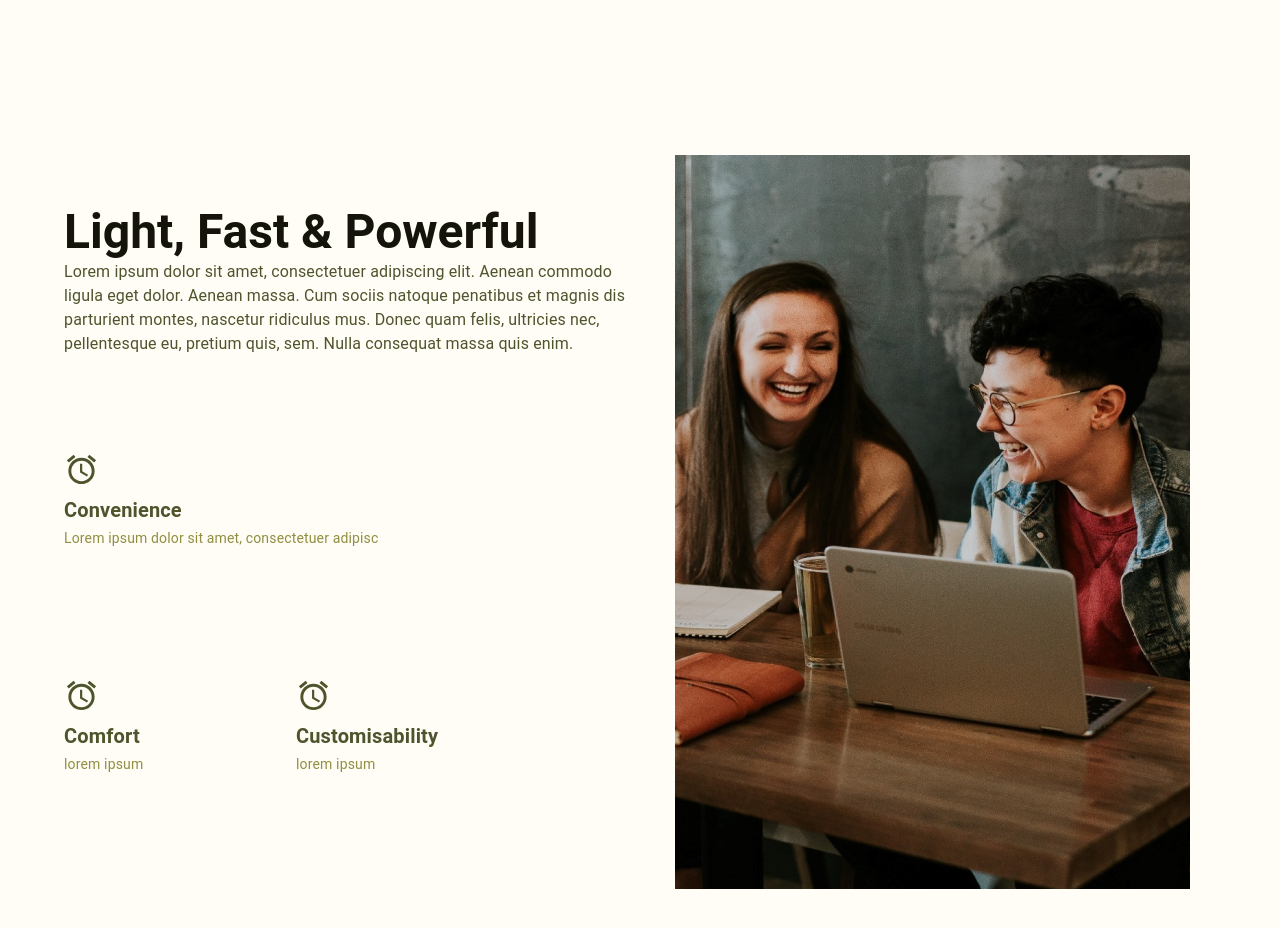
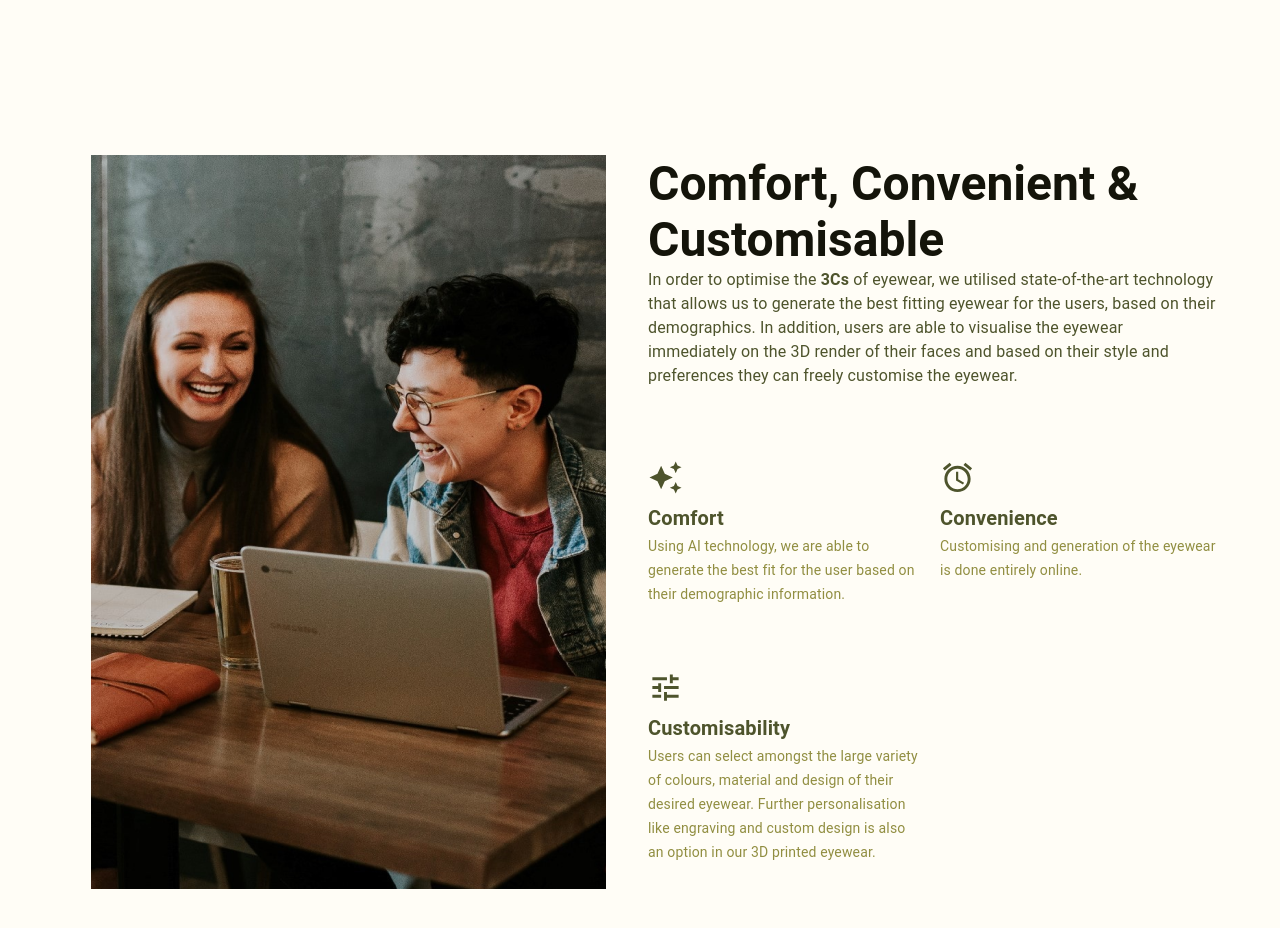
Before and after one commit to gzyon/3D-Printed-Eyewear, a React (Create React App) app in the folder capstone-website/: page / in a window 1280 px wide. Shown: the part 1300-2228 px from the top of the page. Built offline with nearby package versions, Linux system fonts and the light colour scheme.

Commit message:
added content:

```diff
--- a/capstone-website/src/Components/DescItem/DescItem.js
+++ b/capstone-website/src/Components/DescItem/DescItem.js
@@ -2,7 +2,7 @@ import React from 'react'
 import { Typography, Box } from '@mui/material'
 const DescItem = ({ title, content, icon }) => {
     return (
-        <Box py={4}>
+        <Box py={3}>
             {icon}
             <Typography variant='h6' component='h6'>
                 <b>{title}</b>
--- a/capstone-website/src/Pages/HomePage.js
+++ b/capstone-website/src/Pages/HomePage.js
@@ -17,6 +17,8 @@ import { ThemeProvider, createTheme } from '@mui/material/styles'
 
 // icons
 import AccessAlarmOutlinedIcon from '@mui/icons-material/AccessAlarmOutlined';
+import TuneIcon from '@mui/icons-material/Tune';
+import AutoAwesomeIcon from '@mui/icons-material/AutoAwesome';
 
 const { palette } = createTheme();
 const { augmentColor } = palette;
@@ -80,11 +82,10 @@ const HomePage = (props) => {
                             >
                                 <Box>
                                     <Typography variant="h3" component="h1" color="#14140A">
-                                        <b>Introduce Your Product Quickly & Effectively</b>
+                                        <b>Customisable, Ergonomic eyewear</b>
                                     </Typography>
                                     <Typography variant="body1" component="body1" color="darkGreen">
-                                        Lorem ipsum dolor sit amet, consectetuer adipiscing elit. Aenean commodo ligula eget dolor. Aenean massa. Cum sociis natoque penatibus et magnis dis parturient montes, nascetur ridiculus
-    mus. Donec quam felis, ultricies nec, pellentesque eu, pretium quis, sem. Nulla consequat massa quis enim.
+                                        Here at Olive Eyecare and Wellness, we are invested in the comfort and aesthetics of our customers eyewear. We believe that eyewear can be both stylish and comfortable at the same time. With our unique 3D rendering technology and state-of-the-art AI, we will generate eyewear most suited for our customers.
                                     </Typography>
                                     <Grid columns={2} mt={4}>
                                         <Button m={2} variant="contained" color="darkGreen">Purchase Now</Button>
@@ -119,47 +120,49 @@ const HomePage = (props) => {
                                 item
                                 xs={8}
                                 display="flex"
+                                justifyContent={'center'}
+                                alignItems={'center'}
+                            >
+                                <img src={landingImage} className="bigPic"/>
+                                {/* <Abc fontSize="large" /> replace with own image later */}
+                            </Grid>
+                            <Grid
+                                item
+                                xs={8}
+                                display="flex"
                                 justifyContent={'left'}
                                 alignItems="center"
+                                ref={ref}
                             >
                                 <Box>
-                                    <Typography variant="h3" component="h1" color="#14140A" ref={ref}>
-                                        <b>Light, Fast & Powerful</b>
+                                    <Typography variant="h3" component="h1" color="#14140A" >
+                                        <b> Comfort, Convenient & Customisable</b>
                                     </Typography>
                                     <Typography variant="body1" component="body1" color="darkGreen">
-                                        Lorem ipsum dolor sit amet, consectetuer adipiscing elit. Aenean commodo ligula eget dolor. Aenean massa. Cum sociis natoque penatibus et magnis dis parturient montes, nascetur ridiculus
-    mus. Donec quam felis, ultricies nec, pellentesque eu, pretium quis, sem. Nulla consequat massa quis enim.
+                                        In order to optimise the <b>3Cs</b> of eyewear, we utilised state-of-the-art technology that allows us to generate the best fitting eyewear for the users, based on their demographics. In addition, users are able to visualise the eyewear immediately on the 3D render of their faces and based on their style and preferences they can freely customise the eyewear.
                                     </Typography>
-                                    <Grid container columns={2} mt={4} direction='column' display='-webkit-inline-box'>
-                                        <Grid item m='32px 32px 32px 0px' maxWidth='200px' minWidth='200px'>
-                                            <DescItem title='Convenience'
-                                                content=' Lorem ipsum dolor sit amet, consectetuer adipisc'
-                                                icon={<AccessAlarmOutlinedIcon fontSize='large' color="darkGreen"/>}
+                                    <Grid container columns={2} spacing={2} mt={4} direction='column' display='-webkit-inline-box'>
+                                        <Grid item xs={1}>
+                                            <DescItem title='Comfort'
+                                                content='Using AI technology, we are able to generate the best fit for the user based on their demographic information.'
+                                                icon={<AutoAwesomeIcon fontSize='large' color="darkGreen"/>}
                                             />
                                          </Grid>
-                                        <Grid item m='32px 32px 32px 0px' maxWidth='200px' minWidth='200px'>
-                                        <DescItem title='Comfort' content='lorem ipsum'
+                                        <Grid item xs={1}>
+                                        <DescItem title='Convenience'
+                                            content='Customising and generation of the eyewear is done entirely online.'
                                             icon={<AccessAlarmOutlinedIcon fontSize='large' color="darkGreen"/>}
                                         />
                                         </Grid>
-                                        <Grid item m='32px 32px 32px 0px' maxWidth='200px' minWidth='200px'>
-                                        <DescItem title='Customisability' content='lorem ipsum'
-                                            icon={<AccessAlarmOutlinedIcon fontSize='large' color="darkGreen"/>}
+                                        <Grid item xs={1}>
+                                        <DescItem title='Customisability'
+                                            content='Users can select amongst the large variety of colours, material and design of their desired eyewear. Further personalisation like engraving and custom design is also an option in our 3D printed eyewear.'
+                                            icon={<TuneIcon fontSize='large' color="darkGreen"/>}
                                         />
                                         </Grid>
                                     </Grid>
 
                                 </Box>
-                            </Grid>
-                            <Grid
-                                item
-                                xs={8}
-                                display="flex"
-                                justifyContent={'center'}
-                                alignItems={'center'}
-                            >
-                                <img src={landingImage} className="bigPic"/>
-                                {/* <Abc fontSize="large" /> replace with own image later */}
                             </Grid>
                         </Grid>
                 <Typography
```
